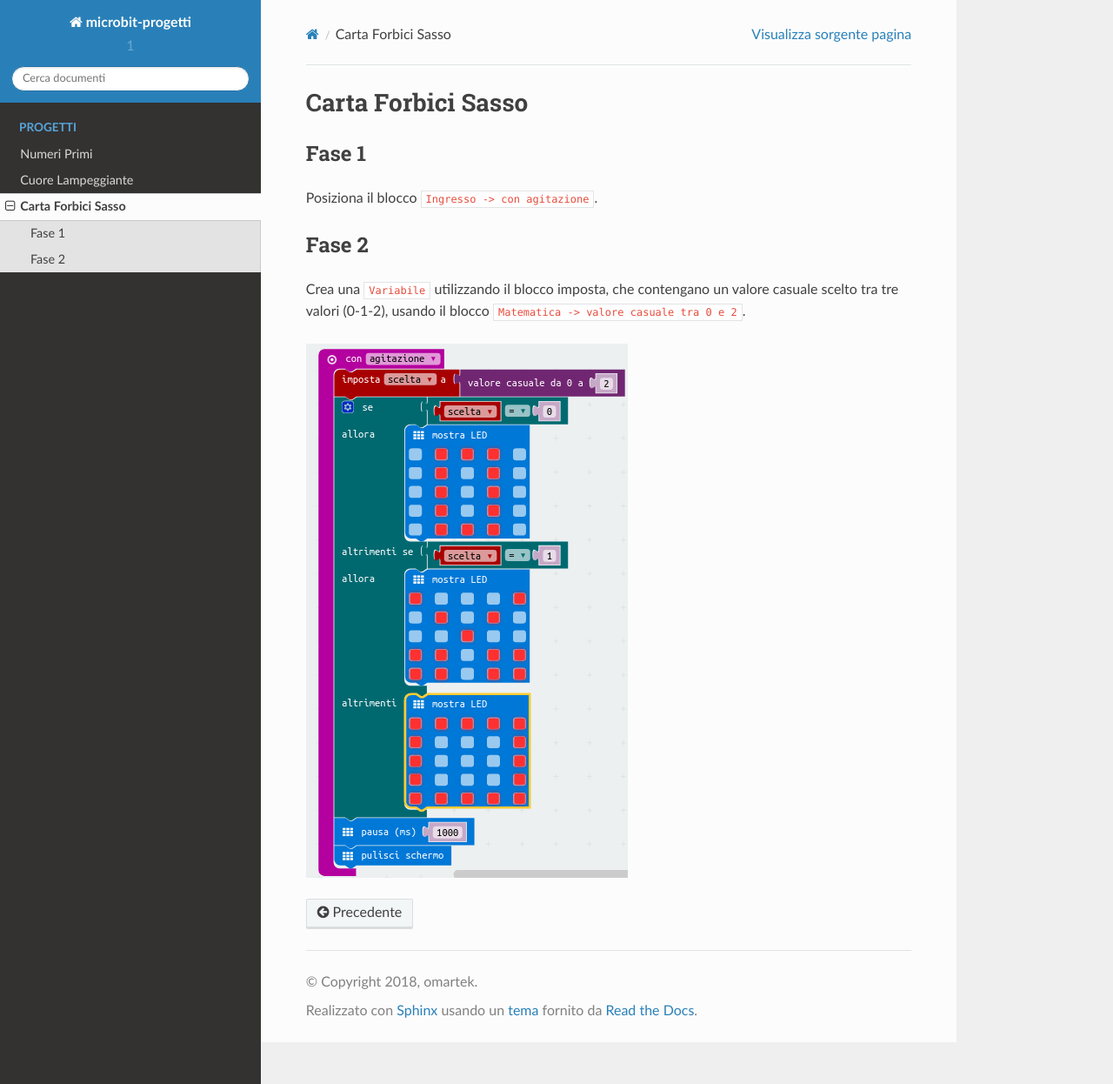
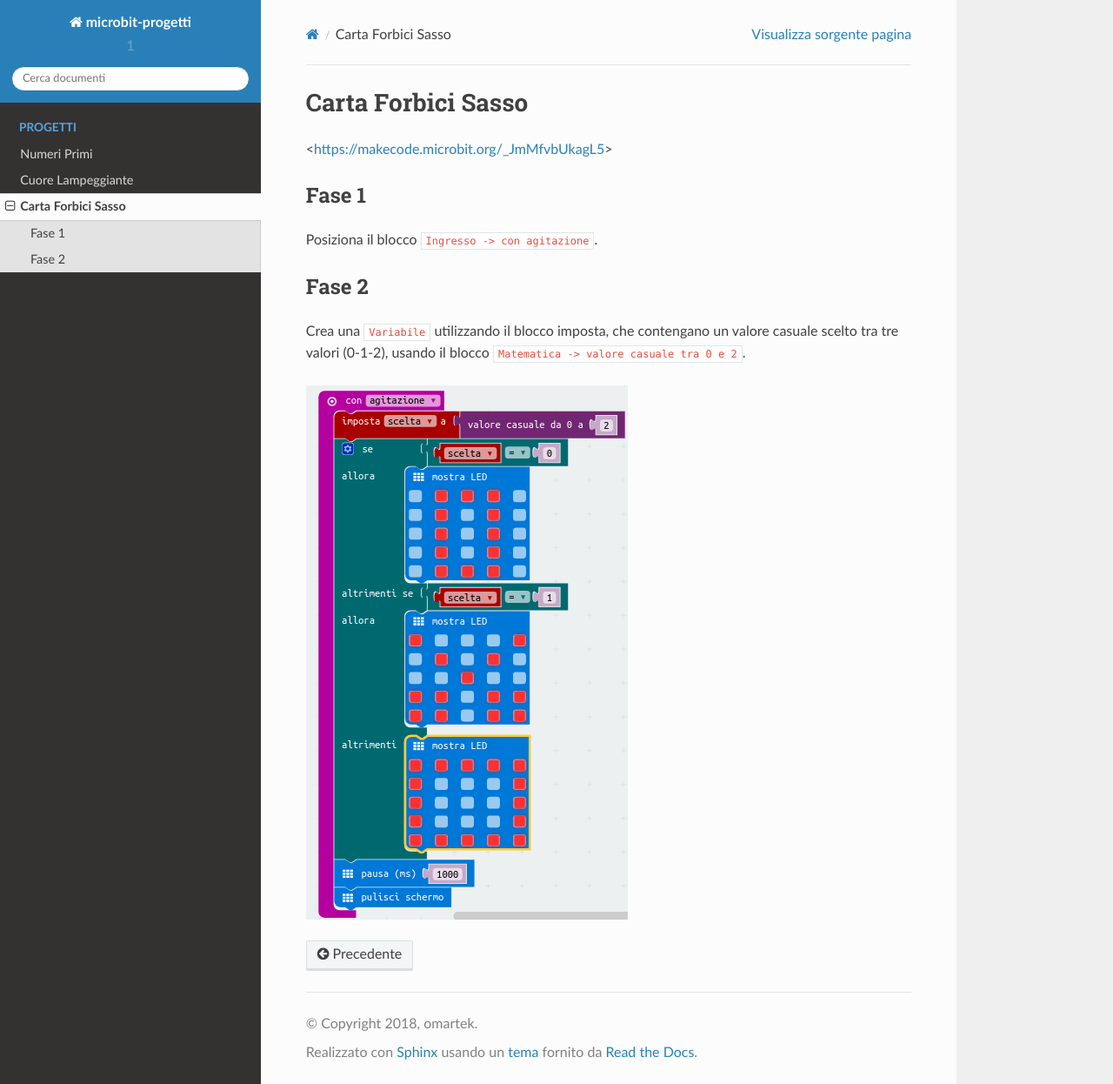
Before and after one commit to omartek/microBit-grandiprogetti, a Sphinx documentation site: the page built from docs/cartaforbicisasso.rst, in a window 1280 px wide and 1246 px high. Shown: the whole window at 87% size. Built offline with Sphinx 7.4.7 and the Read the Docs theme 2.0.0, drawn with Linux system fonts in a browser that asks for light colours.

Commit message:
aggiunto link progetto

```diff
--- a/docs/cartaforbicisasso.rst
+++ b/docs/cartaforbicisasso.rst
@@ -1,5 +1,7 @@
 Carta Forbici Sasso
 ===================
+
+<https://makecode.microbit.org/_JmMfvbUkagL5>
 
 Fase 1
 ++++++
```
